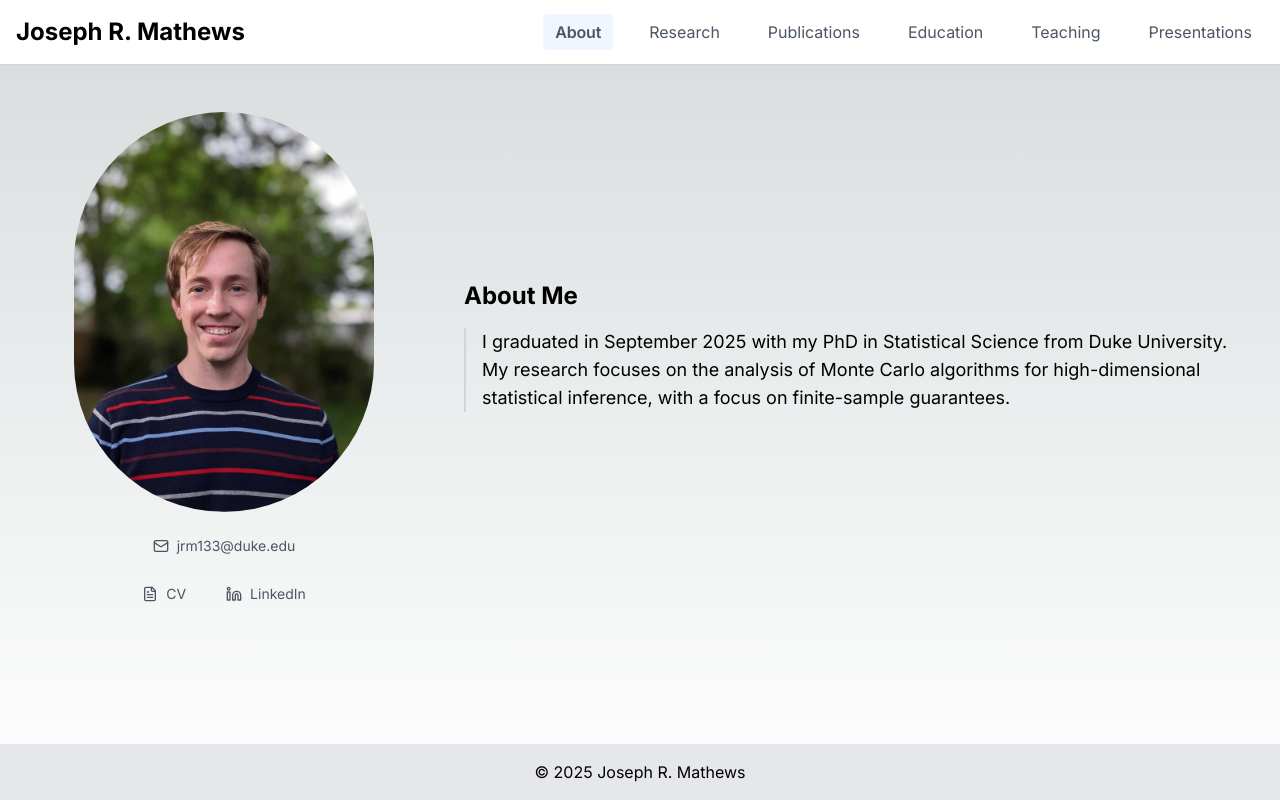
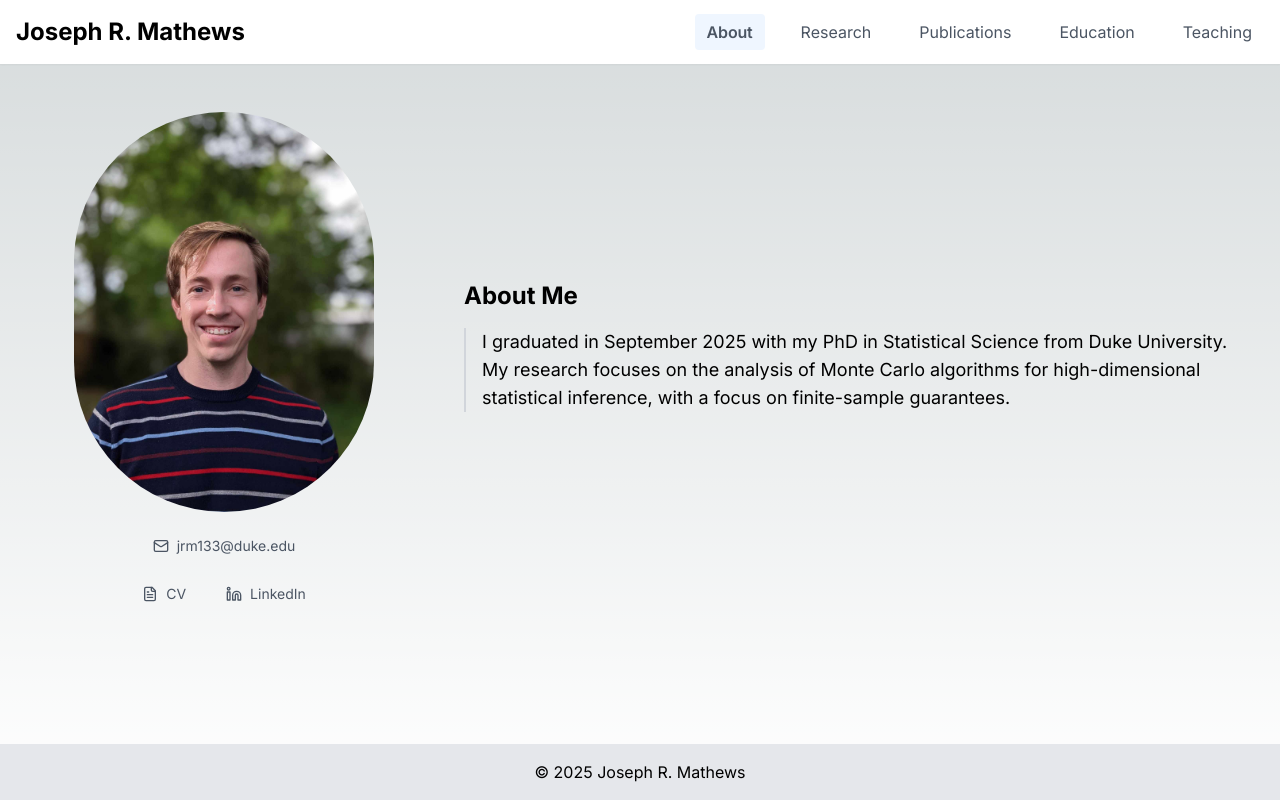
Before and after one commit to bassimeledath/joe-website, a Next.js app: page / in a window 1280 px wide. Built offline with nearby package versions, Linux system fonts and the light colour scheme.

Commit message:
remove presentation bar

```diff
--- a/app/components/Navbar.tsx
+++ b/app/components/Navbar.tsx
@@ -12,7 +12,7 @@ const navItems = [
   { name: 'Publications', href: '/publications' },
   { name: 'Education', href: '/education' },
   { name: 'Teaching', href: '/teaching' },
-  { name: 'Presentations', href: '/presentations' },
+ // { name: 'Presentations', href: '/presentations' },
 ]
 
 export default function Navbar() {
```
